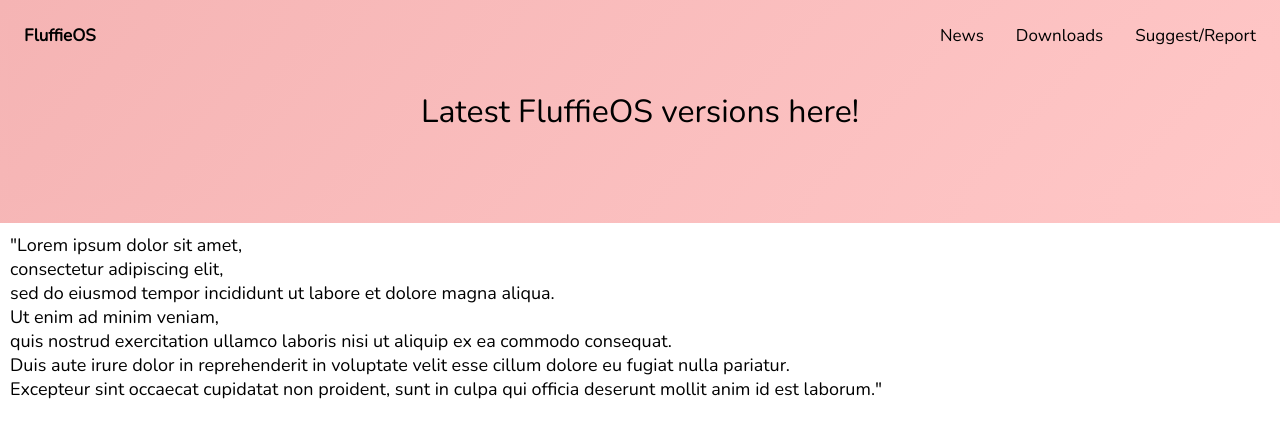
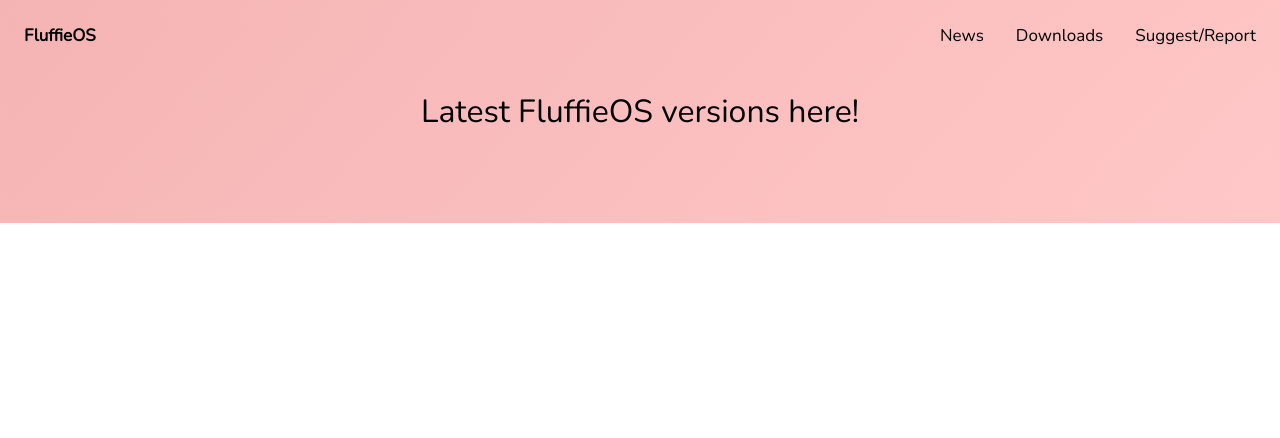
Before and after one commit to fluffieos/fluffieos.github.io, a plain HTML site: page downloads.html in a window 1280 px wide. Drawn offline with nearby package versions, Linux system fonts and the light colour scheme.

Commit message:
Update downloads.html

```diff
--- a/downloads.html
+++ b/downloads.html
@@ -19,21 +19,5 @@
             Latest FluffieOS versions here!
         </div>
     </div>
-
-    <div class="content">
-        "Lorem ipsum dolor sit amet,
-        <br>
-        consectetur adipiscing elit,
-        <br>
-        sed do eiusmod tempor incididunt ut labore et dolore magna aliqua.
-        <br>
-        Ut enim ad minim veniam,
-        <br>
-        quis nostrud exercitation ullamco laboris nisi ut aliquip ex ea commodo consequat.
-        <br>
-        Duis aute irure dolor in reprehenderit in voluptate velit esse cillum dolore eu fugiat nulla pariatur.
-        <br>
-        Excepteur sint occaecat cupidatat non proident, sunt in culpa qui officia deserunt mollit anim id est laborum."
-    </div>
 </body>
 </html>
```
